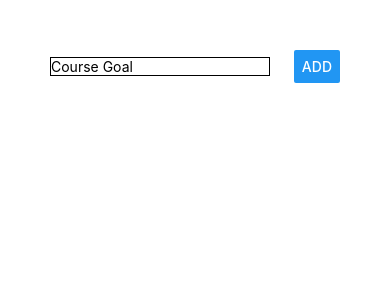
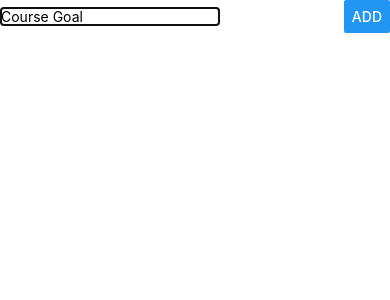
Before and after one commit to sabasharat-ali/Goal-Handler-App-React-Native-, a React Native app: screen / in a window 390 px wide. Shown: the top 300 px of the page. Built offline with nearby package versions, Linux system fonts and the light colour scheme.

Commit message:
Added modal

```diff
--- a/App.js
+++ b/App.js
@@ -14,6 +14,7 @@
 
 export default function App() {
   const [courseGoals, setCourseGoals] = useState([]);
+  const [isAddMode, setIsAddMode] = useState("false");
 
   const addGoalHandler = (goalTitle) => {
     setCourseGoals((currentGoals) => [
@@ -30,7 +31,8 @@
 
   return (
     <View style={styles.screen}>
-      <GoalInput onAddGoal={addGoalHandler} />
+      <Button title="Add New Goals" onPress={() => setIsAddMode(true)} />
+      <GoalInput visible={isAddMode} onAddGoal={addGoalHandler} />
       <FlatList
         keyExtractor={(item, index) => item.id}
         data={courseGoals}
--- a/components/goal-input/goal-input.js
+++ b/components/goal-input/goal-input.js
@@ -1,5 +1,5 @@
 import React, { useState } from "react";
-import { View, TextInput, StyleSheet, Button } from "react-native";
+import { View, TextInput, StyleSheet, Button, Modal } from "react-native";
 
 const GoalInput = (props) => {
   const [enteredGoal, setEnteredGoal] = useState("");
@@ -8,6 +8,7 @@
   };
 
   return (
+    <Modal animationType="slide" visible={props.visible}>
       <View style={styles.inputContainer}>
         <TextInput
           width="80%"
@@ -18,6 +19,7 @@
         />
         <Button title="ADD" onPress={props.onAddGoal.bind(this, enteredGoal)} />
       </View>
+    </Modal>
   );
 };
 
```
Lines whose indentation alone changed are shown as unchanged.
